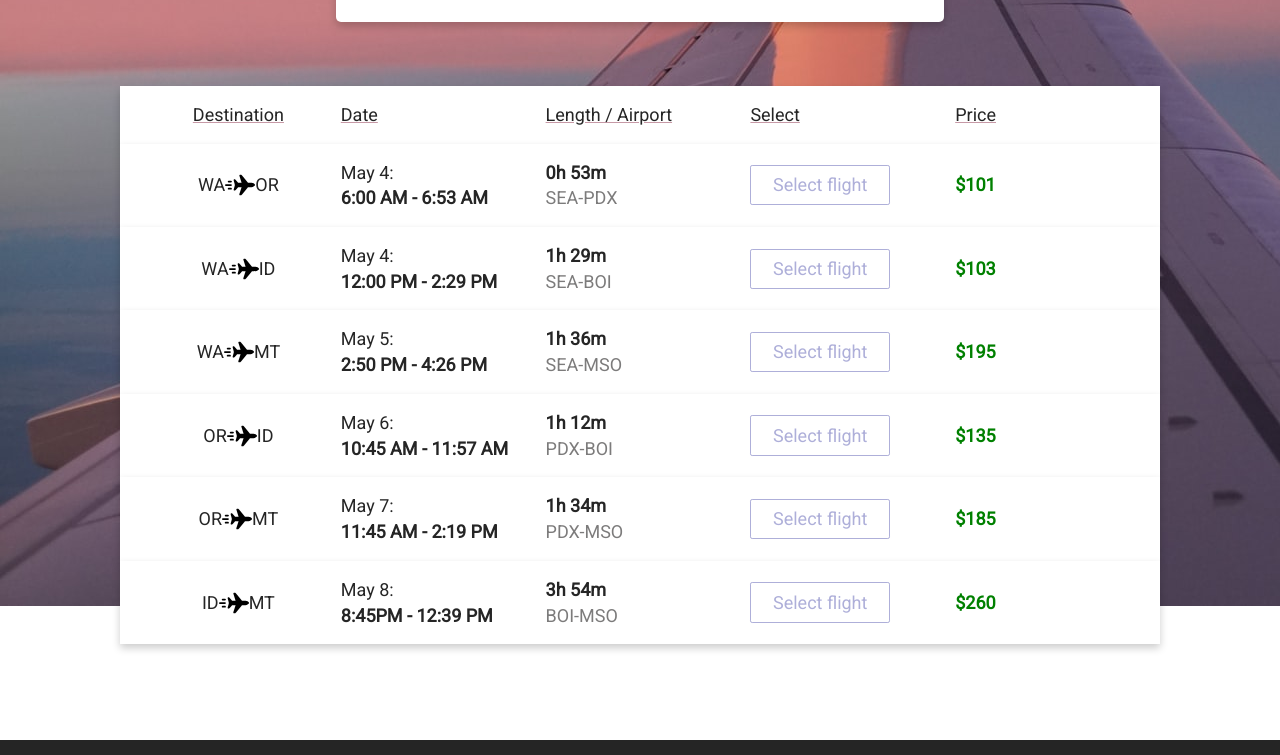
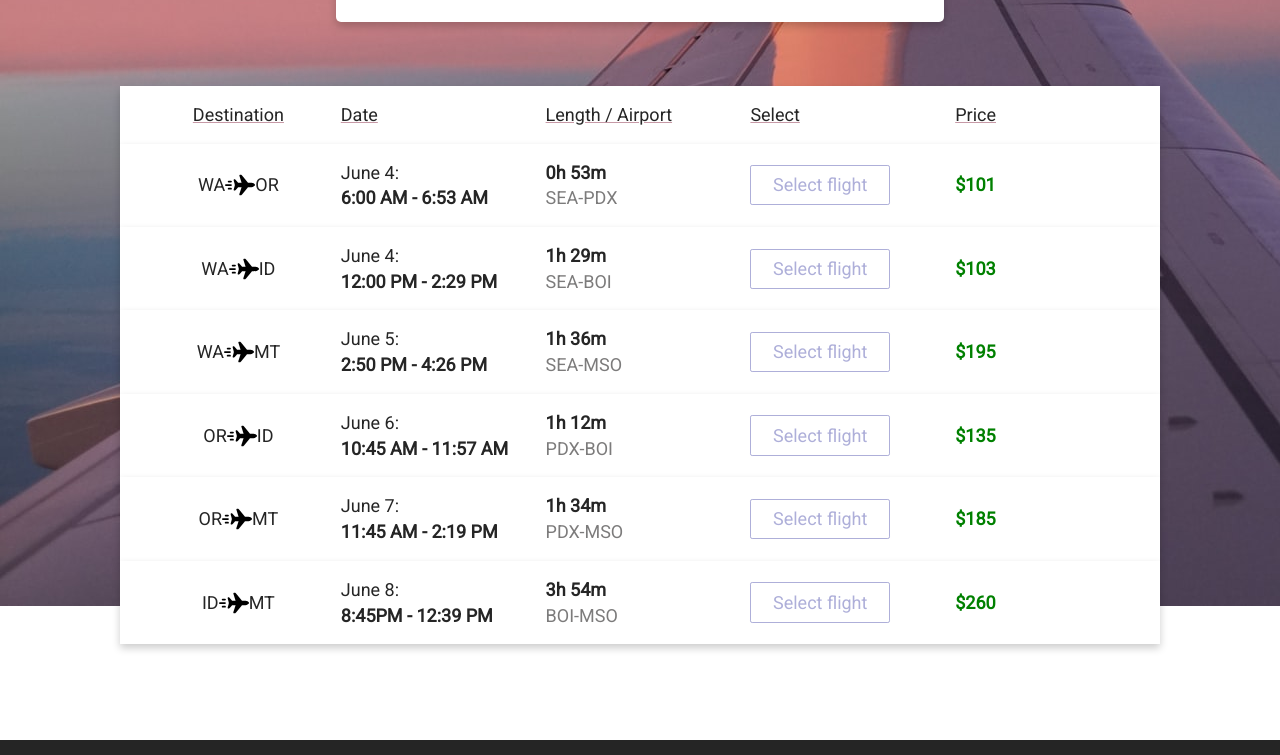
Before and after one commit to MuftiH/fbla-website-2020, a plain HTML site: page book.html in a window 1280 px wide. Shown: the part 636-1391 px from the top of the page. Drawn offline with Linux system fonts and the light colour scheme.

Commit message:
Update book.html

```diff
--- a/book.html
+++ b/book.html
@@ -72,7 +72,7 @@
                     <img class="flight-to" src="assets/airplane.svg" alt=""> OR
                 </div>
                 <div class="date">
-                    <span class="day">May 4:</span>
+                    <span class="day">June 4:</span>
                     <span class="time">6:00 AM - 6:53 AM</span>
                 </div>
                 <div class="length">
@@ -92,7 +92,7 @@
                     <img class="flight-to" src="assets/airplane.svg" alt=""> ID
                 </div>
                 <div class="date">
-                    <span class="day">May 4:</span>
+                    <span class="day">June 4:</span>
                     <span class="time">12:00 PM - 2:29 PM</span>
                 </div>
                 <div class="length">
@@ -112,7 +112,7 @@
                     <img class="flight-to" src="assets/airplane.svg" alt=""> MT
                 </div>
                 <div class="date">
-                    <span class="day">May 5:</span>
+                    <span class="day">June 5:</span>
                     <span class="time">2:50 PM - 4:26 PM</span>
                 </div>
                 <div class="length">
@@ -133,7 +133,7 @@
                     <img class="flight-to" src="assets/airplane.svg" alt=""> ID
                 </div>
                 <div class="date">
-                    <span class="day">May 6:</span>
+                    <span class="day">June 6:</span>
                     <span class="time">10:45 AM - 11:57 AM</span>
                 </div>
                 <div class="length">
@@ -153,7 +153,7 @@
                     <img class="flight-to" src="assets/airplane.svg" alt=""> MT
                 </div>
                 <div class="date">
-                    <span class="day">May 7:</span>
+                    <span class="day">June 7:</span>
                     <span class="time">11:45 AM - 2:19 PM</span>
                 </div>
                 <div class="length">
@@ -173,7 +173,7 @@
                     <img class="flight-to" src="assets/airplane.svg" alt=""> MT
                 </div>
                 <div class="date">
-                    <span class="day">May 8:</span>
+                    <span class="day">June 8:</span>
                     <span class="time">8:45PM - 12:39 PM</span>
                 </div>
                 <div class="length">
```
